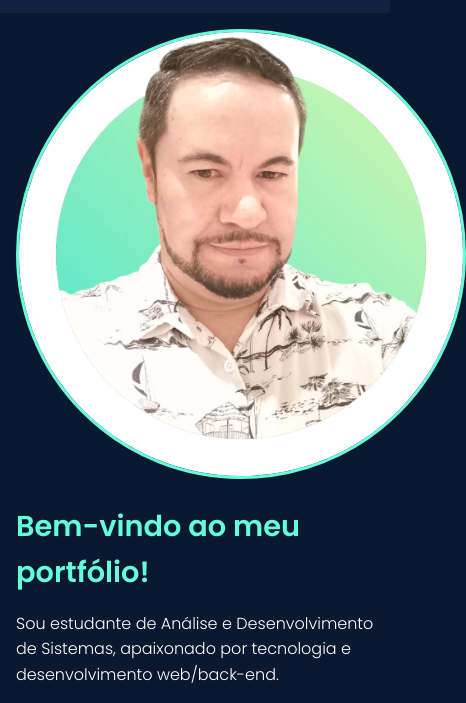
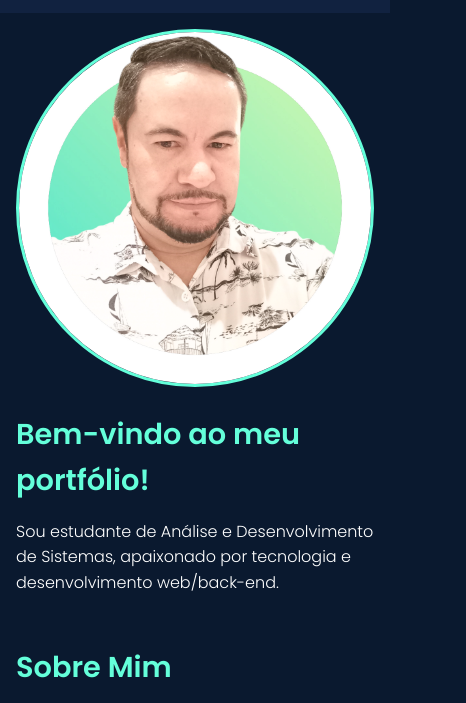
Before and after one commit to Fanoel000/Portfolio, a plain HTML site: page index.html in a window 390 px wide. Shown: the part 79-782 px from the top of the page, 466 px wide, since content can reach past the window. Drawn offline with Linux system fonts and the light colour scheme.

Commit message:
Ajuste de responsividade na hero-photo

```diff
--- a/style/home.css
+++ b/style/home.css
@@ -97,14 +97,14 @@ main {
 }
 
 .hero {
+  width: 100%;
   max-width: 450px;
-  width: 100%;
   margin: 0 auto;
 }
 
 .hero-photo {
   max-width: 100%;
-  max-width: 450px; /* ainda limita no desktop */
+  /*max-width: 450px; /* ainda limita no desktop */
   height: auto;
 
   border-radius: 50%; /* Deixa a imagem redonda */
```
Also changed, not shown: index.html (+6 -1 lines).
